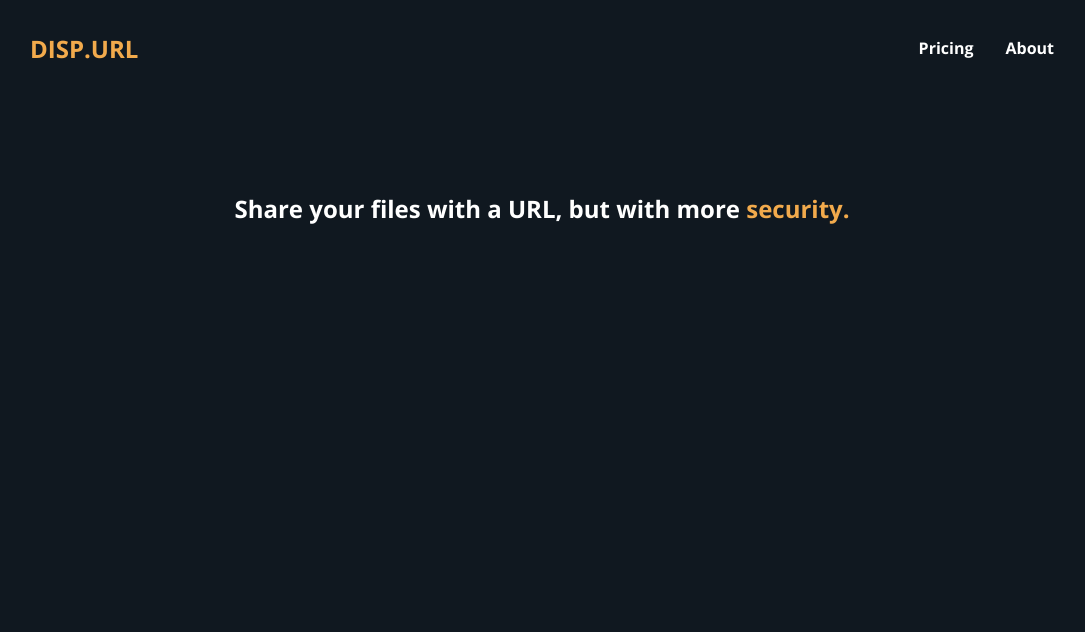
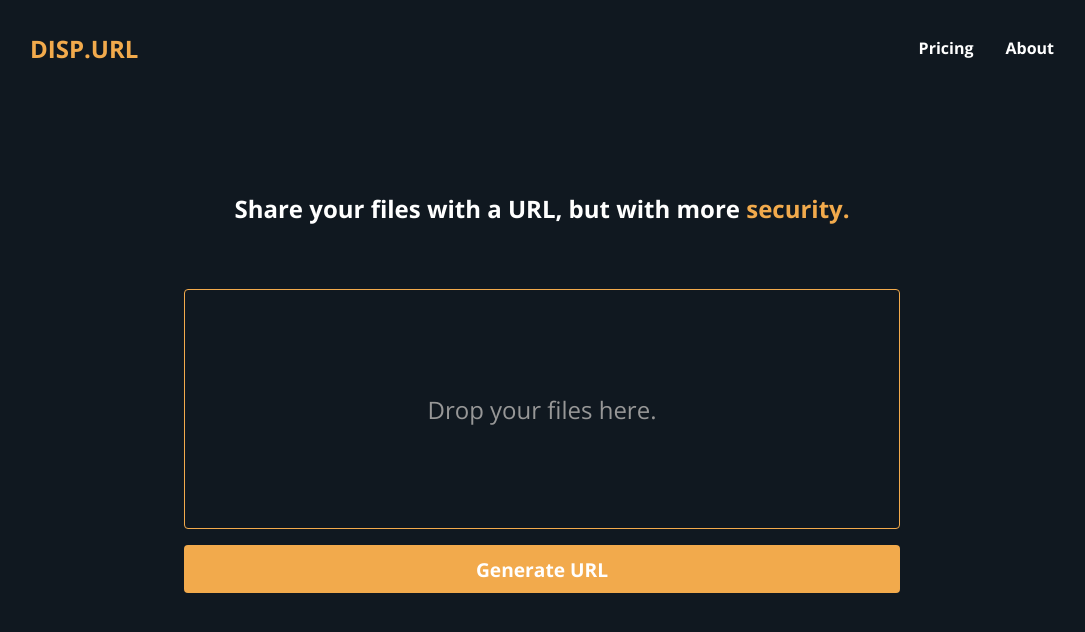
Before and after one commit to dev-sangjun/disposable-url, a React (Create React App) app: page / in a window 1280 px wide. Shown: the top 632 px of the page, without its empty margins (98-1183 px from the left). Built offline with nearby package versions, Linux system fonts and the light colour scheme.

Commit message:
DropFiles created

```diff
--- a/package.json
+++ b/package.json
@@ -13,6 +13,7 @@
     "axios": "^0.21.1",
     "react": "^17.0.1",
     "react-dom": "^17.0.1",
+    "react-dropzone": "^11.2.4",
     "react-scripts": "4.0.1",
     "styled-components": "^5.2.1",
     "typescript": "^4.0.3",
@@ -44,6 +45,7 @@
   },
   "devDependencies": {
     "@types/axios": "^0.14.0",
+    "@types/react-dropzone": "^5.1.0",
     "@types/styled-components": "^5.1.7"
   }
 }
--- /dev/null
+++ b/src/components/DropFiles.tsx
@@ -0,0 +1,61 @@
+import React, { useState } from "react";
+import styled from "styled-components";
+import Dropzone from "react-dropzone";
+import colors from "../styles/colors";
+
+type DropFilesProps = {
+  className?: string;
+};
+
+const Button = styled.button`
+  width: 100%;
+  height: 3rem;
+  border: none;
+  border-radius: 0.25rem;
+  background-color: ${colors.primary};
+  color: white;
+  font-size: 1.2em;
+  font-weight: bold;
+  &:hover {
+    cursor: pointer;
+  }
+  &:focus {
+    outline: none;
+  }
+`;
+
+const DropFiles: React.FC<DropFilesProps> = ({ className }) => {
+  const [files, setFiles] = useState<File[]>();
+  const onDrop = (acceptedFiles: File[]) => {
+    setFiles(files);
+  };
+  return (
+    <Dropzone onDrop={onDrop}>
+      {({ getRootProps, getInputProps }) => (
+        <section>
+          <div className={className} {...getRootProps()}>
+            <input {...getInputProps()} />
+            <p className="drop-message">Drop your files here.</p>
+          </div>
+          <Button>Generate URL</Button>
+        </section>
+      )}
+    </Dropzone>
+  );
+};
+
+export default styled(DropFiles)`
+  display: flex;
+  justify-content: center;
+  align-items: center;
+  width: 100%;
+  height: 15rem;
+  margin: auto;
+  margin-bottom: 1rem;
+  border: 1px solid ${colors.primary};
+  border-radius: 0.25rem;
+  .drop-message {
+    font-size: 1.5em;
+    color: ${colors.gray};
+  }
+`;
--- a/src/components/index.ts
+++ b/src/components/index.ts
@@ -1,2 +1,3 @@
 import Navbar from "./Navbar";
-export { Navbar };
+import DropFiles from "./DropFiles";
+export { Navbar, DropFiles };
--- a/src/containers/BodyContainer.tsx
+++ b/src/containers/BodyContainer.tsx
@@ -1,6 +1,7 @@
 import React from "react";
 import styled from "styled-components";
 import colors from "../styles/colors";
+import { DropFiles } from "../components";
 
 type BodyContainerProps = {
   className?: string;
@@ -21,6 +22,9 @@
         Share your files with a URL, but with more
         <span className="accent"> security.</span>
       </Message>
+      <div className="drop-container">
+        <DropFiles />
+      </div>
     </section>
   );
 };
@@ -28,4 +32,14 @@
 export default styled(BodyContainer)`
   margin: auto;
   margin-top: 6rem;
+  ${Message} {
+    margin-bottom: 4rem;
+  }
+  .drop-container {
+    width: 70%;
+    margin: auto;
+    display: flex;
+    flex-direction: column;
+    align-items: center;
+  }
 `;
--- a/src/styles/App.css
+++ b/src/styles/App.css
@@ -7,6 +7,7 @@
 }
 nav,
 section {
+  width: 100%;
   max-width: 1024px;
 }
 
```
Also changed, not shown: 1 other file (tests, documents, lock files or other folders).
